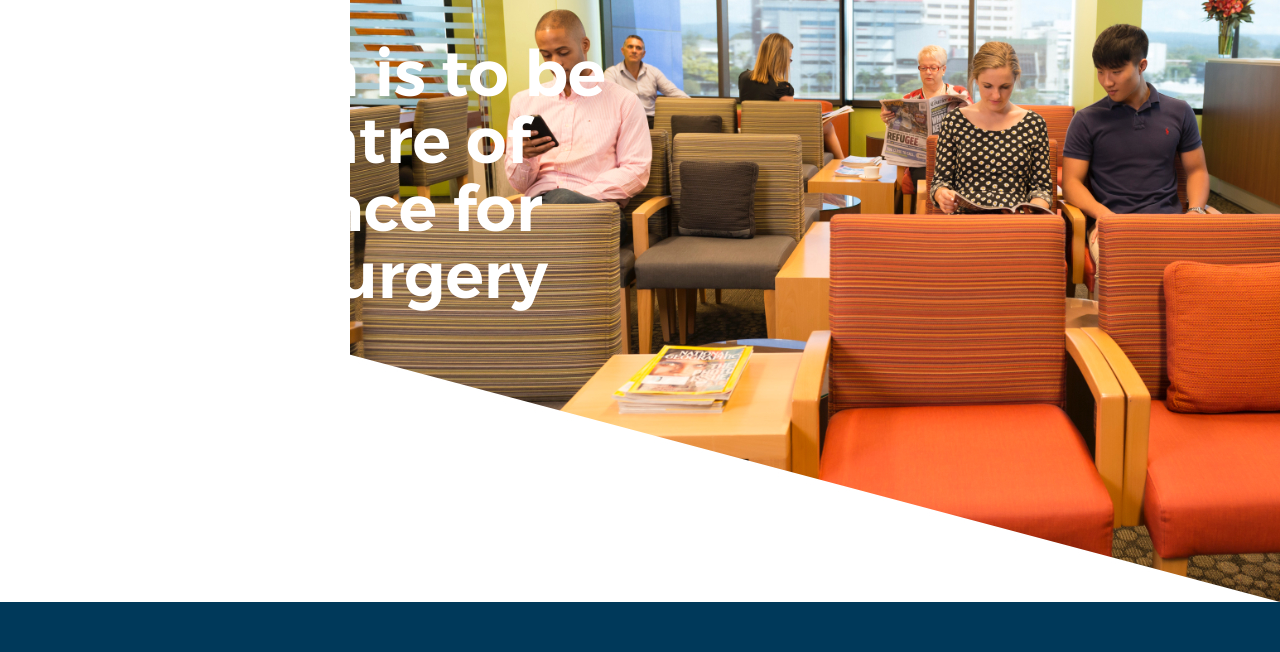
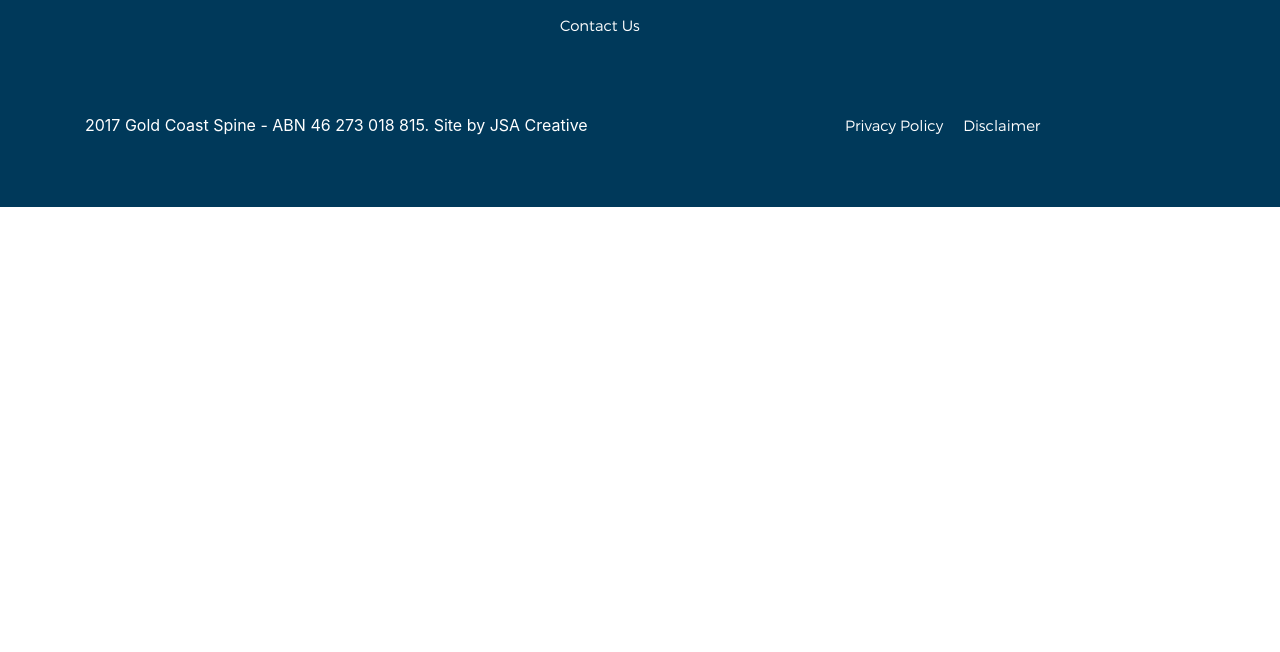
Before and after one commit to ankurdhiman89/new_project, a plain HTML site: page index.html in a window 1280 px wide. Shown: the part 328-980 px from the top of the page. After the commit the page ends 800 px from the top, so only its background shows below. Drawn offline with nearby package versions, Linux system fonts and the light colour scheme; a web font is replaced by a local one.

Commit message:
update styles

```diff
--- a/css/style.css
+++ b/css/style.css
@@ -55,7 +55,7 @@ ul.footer-menu li a, ul.footer-menu li a:link,ul.footer-menu li a:visited{color:
 .card-profile .card:hover .card-body{z-index:100;padding-top:0}
 .card-profile .card:hover .card-body span,.card-profile .card:hover .card-body p,.card-profile .card:hover .card-body h4{color:#fff;}
 .card-profile .card:hover .card-body h4{/* border-bottom:.1rem solid #fff;  */ text-decoration:underline;}
-.home-banner{height:829px;background:url(../images/home-banner.jpg)100% top no-repeat;}
+.home-banner{height:829px;background:url(../images/home-banner.jpg)100% top no-repeat; display:none}
 
 
 
```
